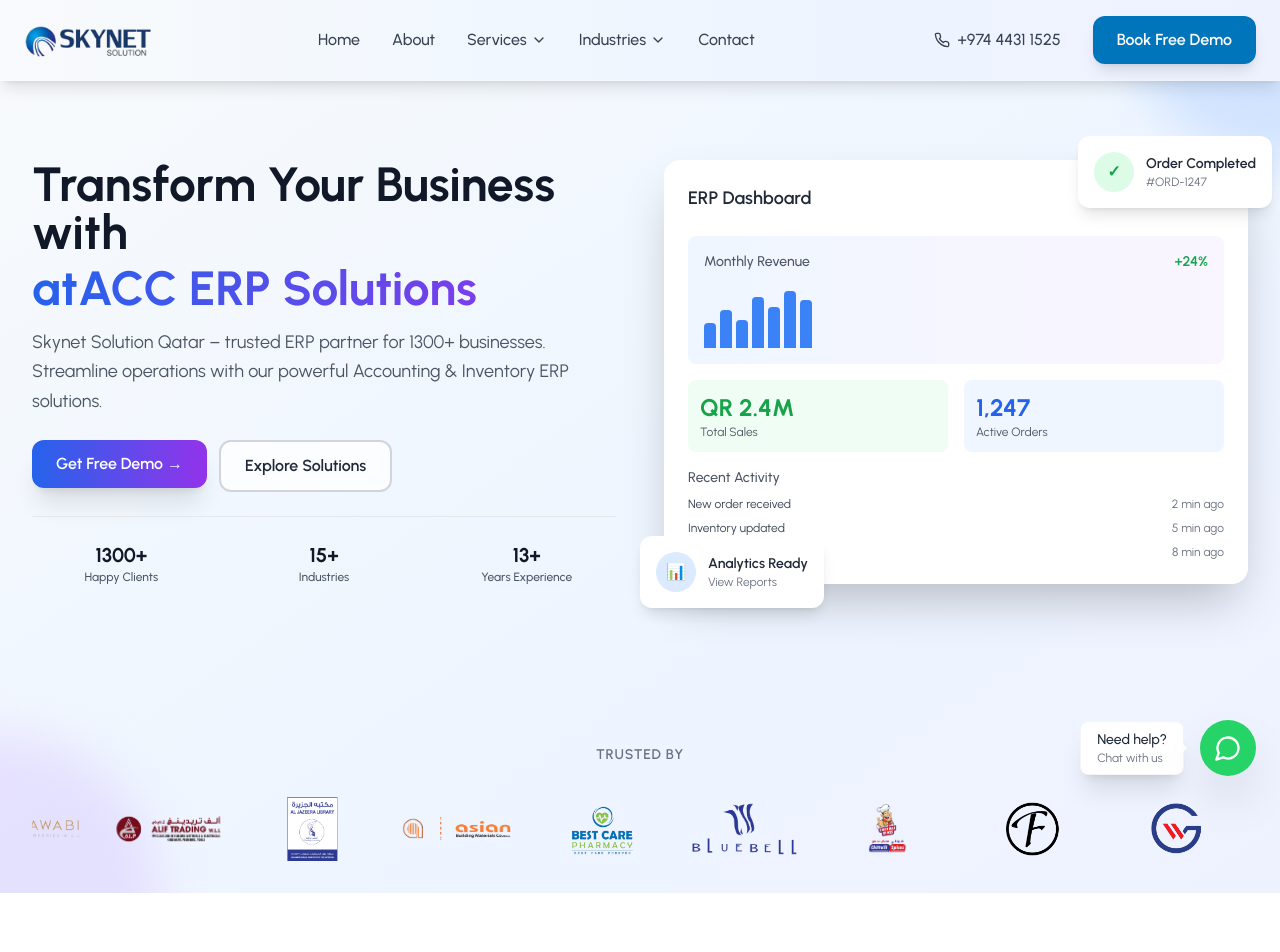
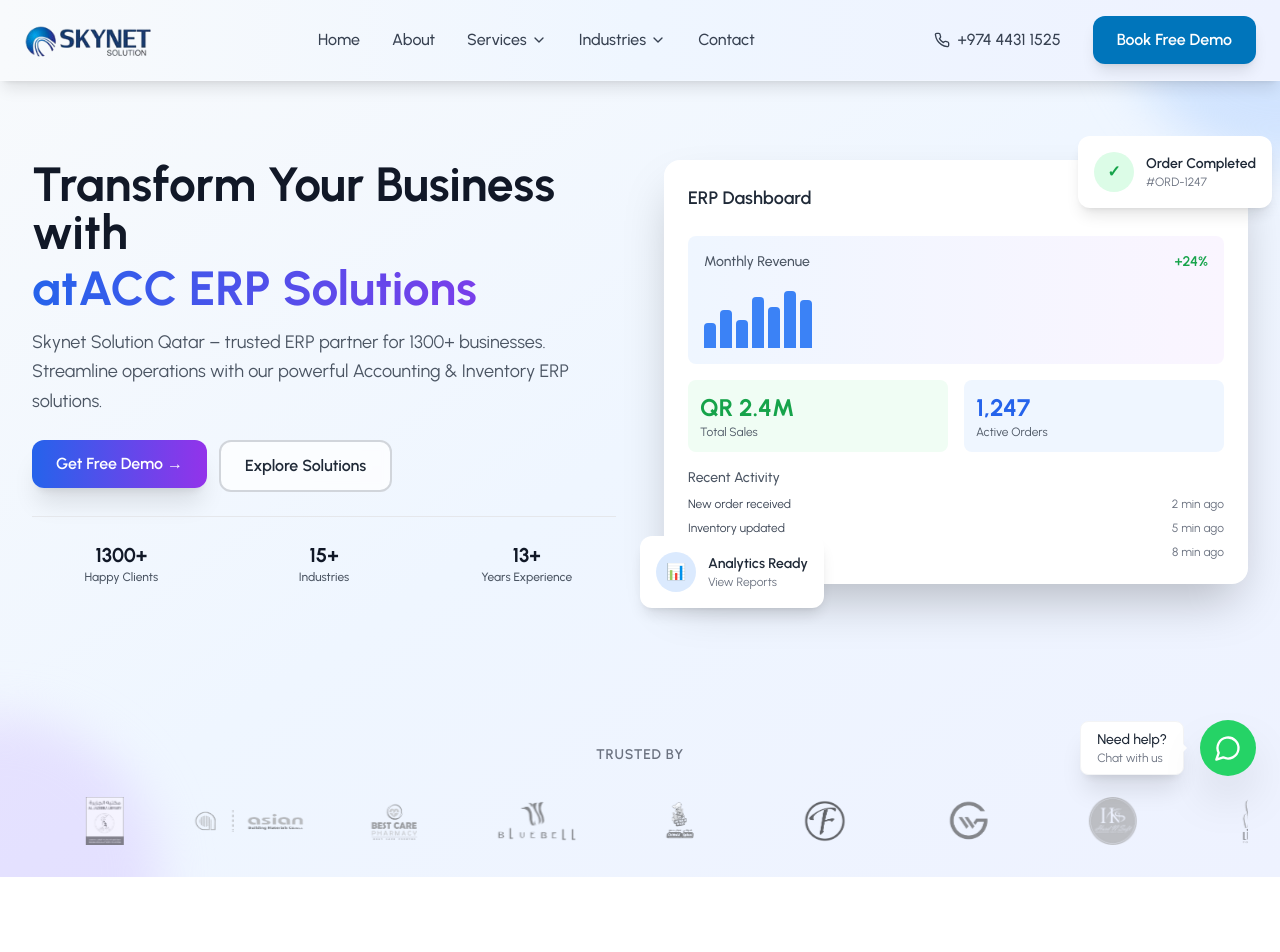
Before and after one commit to sfwnmuhd/skynet-web, a React (Vite) app: page / in a window 1280 px wide. Shown: the top 952 px of the page. Built offline with nearby package versions, Linux system fonts and the light colour scheme.

Commit message:
Fix infinite logo carousel animation

```diff
--- a/src/components/Header.tsx
+++ b/src/components/Header.tsx
@@ -263,29 +263,29 @@ const Header = () => {
 
           <div className='relative overflow-hidden'>
             <motion.div
-              animate={{ x: [0, -50 * clientLogos.length] }}
+              animate={{ x: [0, -200 * clientLogos.length] }}
               transition={{
                 x: {
                   repeat: Infinity,
                   repeatType: "loop",
-                  duration: 30,
+                  duration: 60,
                   ease: "linear",
                 },
               }}
-              className='flex space-x-8'
-              style={{ width: `${clientLogos.length * 200}px` }}
+              className='flex space-x-8 will-change-transform'
+              style={{ width: `${clientLogos.length * 400}px` }}
             >
-              {/* Duplicate logos for seamless loop */}
-              {[...clientLogos, ...clientLogos].map((client, index) => (
+              {/* Triple logos for seamless infinite loop */}
+              {[...clientLogos, ...clientLogos, ...clientLogos].map((client, index) => (
                 <motion.div
                   key={`${client.name}-${index}`}
 
-                  className='flex-shrink-0 w-28 h-16 flex items-center justify-center transition-all duration-300 group'
+                  className='flex-shrink-0 w-28 h-12 flex items-center justify-center transition-all duration-300 group'
                 >
                   <img
                     src={client.logo}
                     alt={client.name}
-                    className='max-w-full max-h-full object-contain '
+                    className='max-w-full max-h-full object-contain filter grayscale opacity-60 hover:grayscale-0 hover:opacity-100 hover:scale-110 transition-all duration-300'
                   />
                 </motion.div>
               ))}
```
